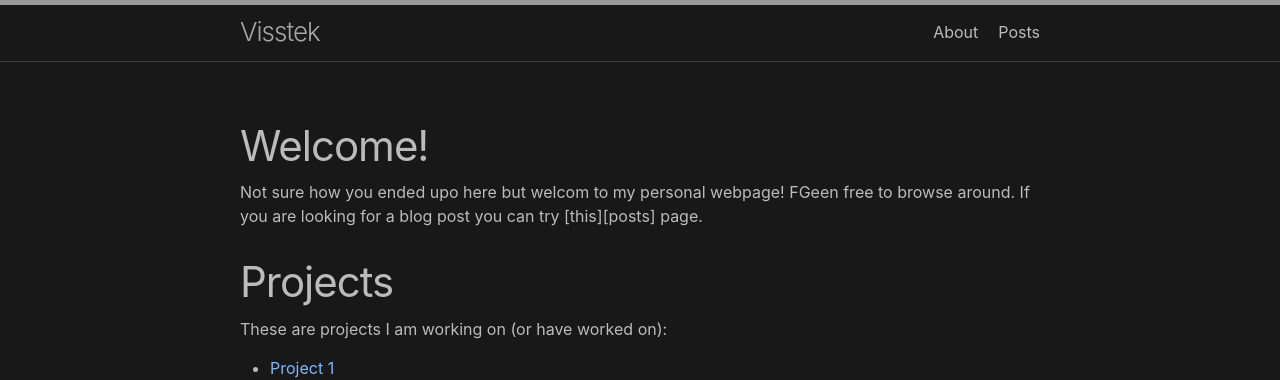
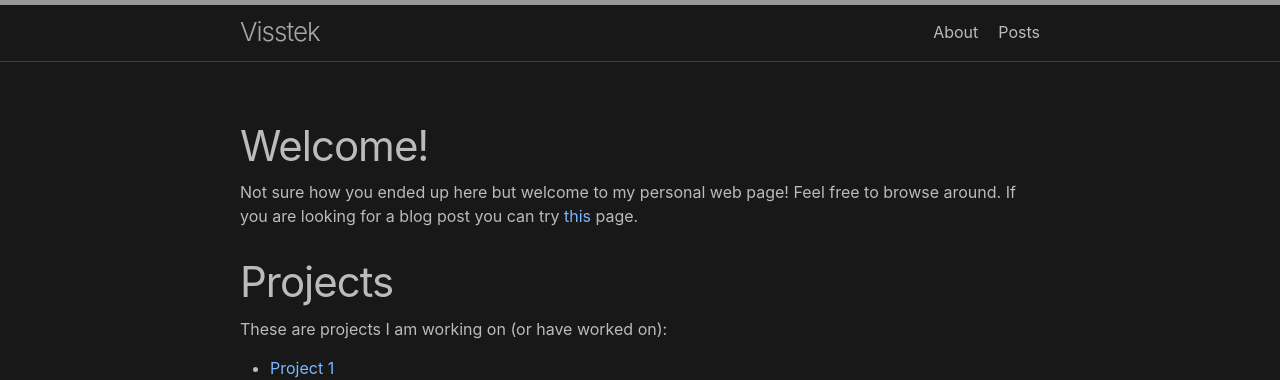
Before and after one commit to VisserJ/visserj.github.io, a Jekyll site: the page built from index.md, in a window 1280 px wide. Shown: the top 380 px of the page. Built offline with Jekyll 4.4.1, drawn with Linux system fonts in a browser that asks for light colours.

Commit message:
Update index.md

```diff
--- a/index.md
+++ b/index.md
@@ -11,7 +11,7 @@
 
 # Welcome!
 
-Not sure how you ended upo here but welcom to my personal webpage! FGeen free to browse around. If you are looking for a blog post you can try [this][posts] page.
+Not sure how you ended up here but welcome to my personal web page! Feel free to browse around. If you are looking for a blog post you can try [this](posts) page.
 
 # Projects
 
```
